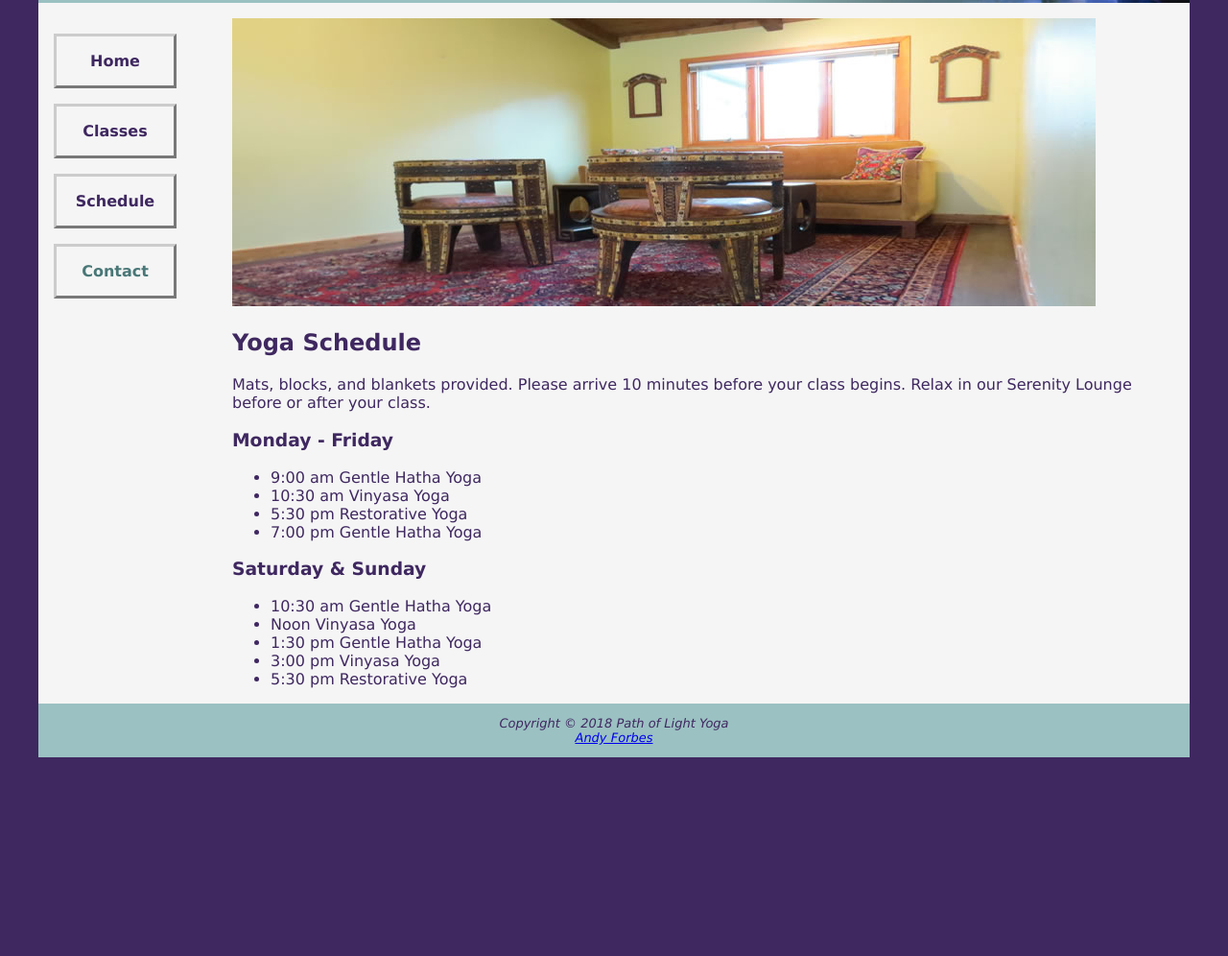
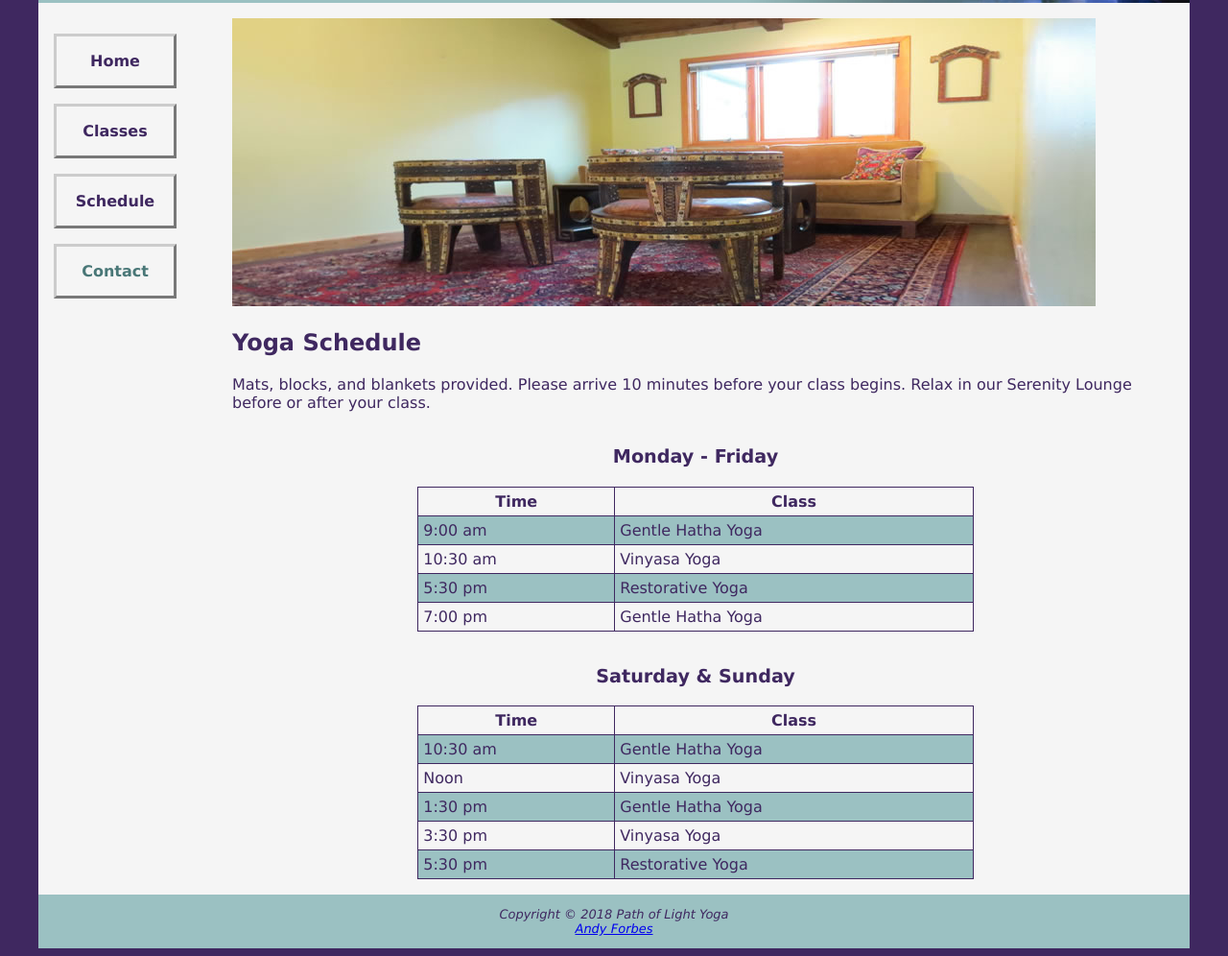
Before and after one commit to AndyForbes93/path_of_light_yoga_HTMLPractice, a plain HTML site: page schedule.html in a window 1280 px wide. Shown: the part 168-1164 px from the top of the page at 96% size. Before the commit the page ends 965 px from the top, so only its background shows below. Drawn offline with Linux system fonts and the light colour scheme.

Commit message:
current thruogh ch 8

```diff
--- a/css/yoga.css
+++ b/css/yoga.css
@@ -105,6 +105,25 @@ header , nav , main , footer , {
     display: inline;
 }
 
+table {
+    width: 60%;
+    border: 1px solid #3F2860;
+    border-collapse: collapse;
+    margin-bottom: 1em;
+}
+td , th{
+    padding: 5px;
+    border: 1px solid #3F2860;
+}
+tr:nth-of-type(even){
+    background-color: #9BC1C2;
+}
+caption{
+    margin: 1em;
+    font-weight: bold;
+    font-size: 120%;
+}
+
 @media only screen and (max-width: 1024px){
     body {
         margin: 0px;
--- a/schedule.html
+++ b/schedule.html
@@ -37,21 +37,56 @@
                 Mats, blocks, and blankets provided. Please arrive 10 minutes before your class begins. Relax in our
                 Serenity Lounge before or after your class.
             </p>
-            <h3>Monday - Friday</h3>
-            <ul>
-                <li>9:00 am Gentle Hatha Yoga</li>
-                <li>10:30 am Vinyasa Yoga</li>
-                <li>5:30 pm Restorative Yoga</li>
-                <li>7:00 pm Gentle Hatha Yoga</li>
-            </ul>
-            <h3>Saturday & Sunday</h3>
-            <ul>
-                <li>10:30 am Gentle Hatha Yoga</li>
-                <li>Noon Vinyasa Yoga</li>
-                <li>1:30 pm Gentle Hatha Yoga</li>
-                <li>3:00 pm Vinyasa Yoga</li>
-                <li>5:30 pm Restorative Yoga</li>
-            </ul>
+            <table align="center">
+                <caption>Monday - Friday</caption>
+                <tr>
+                    <th>Time</th>
+                    <th>Class</th>
+                </tr>
+                <tr>
+                    <td>9:00 am</td>
+                    <td>Gentle Hatha Yoga</td>
+                </tr>
+                <tr>
+                    <td>10:30 am</td>
+                    <td>Vinyasa Yoga</td>
+                </tr>
+                <tr>
+                    <td>5:30 pm</td>
+                    <td>Restorative Yoga</td>
+                </tr>
+                <tr>
+                    <td>7:00 pm</td>
+                    <td>Gentle Hatha Yoga</td>
+                </tr>
+            </table>
+            <table align="center">
+                <caption>Saturday & Sunday</caption>
+                <tr>
+                    <th>Time</th>
+                    <th>Class</th>
+                </tr>
+                <tr>
+                    <td>10:30 am</td>
+                    <td>Gentle Hatha Yoga</td>
+                </tr>
+                <tr>
+                    <td>Noon</td>
+                    <td>Vinyasa Yoga</td>
+                </tr>
+                <tr>
+                    <td>1:30 pm</td>
+                    <td>Gentle Hatha Yoga</td>
+                </tr>
+                <tr>
+                    <td>3:30 pm</td>
+                    <td>Vinyasa Yoga</td>
+                </tr>
+                <tr>
+                    <td>5:30 pm</td>
+                    <td>Restorative Yoga</td>
+                </tr>
+            </table>
 
         </main>
         <!--Footer-->
```
